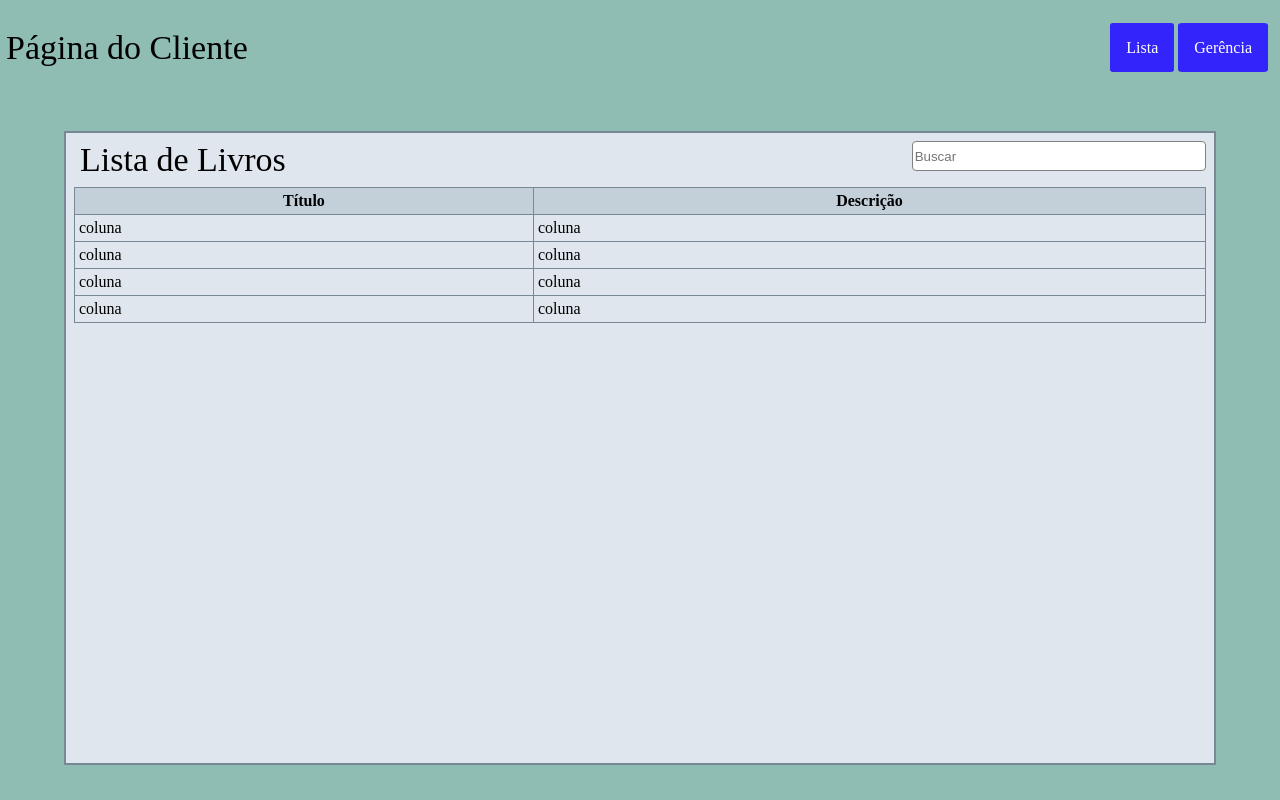
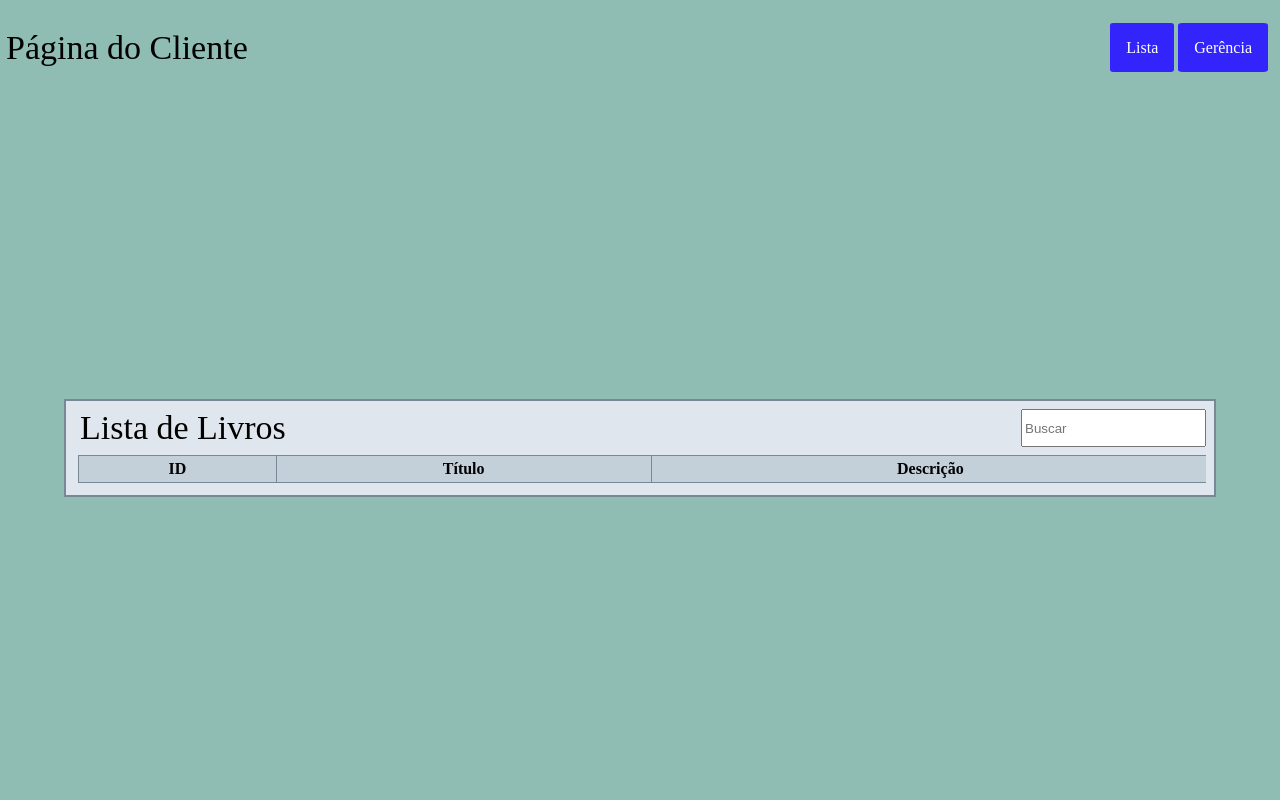
Before and after one commit to Kauhe25/projeto-pro-kauhe, a website built with Vite: page listagem.html in a window 1280 px wide. Built offline with nearby package versions, Linux system fonts and the light colour scheme; no server answers.

Commit message:
Ajustando scss da listagem

```diff
--- a/listagem.html
+++ b/listagem.html
@@ -19,39 +19,24 @@
     </header>
 
     <main id="principal">
-
       <div id="principal__formulario">
         <div id="principal__formulario__buscar">
           <p id="principal__formulario__buscar__titulo">Lista de Livros </p>
           <input type="text" placeholder="Buscar">
         </div>
-
-        <table id="tabelaLivros">
+        <div id="principal__formulario__lista">
+          <table id="principal__formulario__lista__tabelaLivros">
             <thead>
               <tr>
+                <th>ID</th>
                 <th>Título</th>
                 <th>Descrição</th>
               </tr>
             </thead>
               <tbody id="tabelaLivros__tbody">
-              <tr>
-                <td>coluna</td>
-                <td>coluna</td>
-              </tr>
-              <tr>
-                <td>coluna</td>
-                <td>coluna</td>
-              </tr>
-              <tr>
-                <td>coluna</td>
-                <td>coluna</td>
-              </tr>
-              <tr>
-                <td>coluna</td>
-                <td>coluna</td>
-              </tr>
               </tbody>
           </table>
+        </div>
       </div>
     </main>
 
--- a/listagem.js
+++ b/listagem.js
@@ -5,9 +5,7 @@ const URL_API_CONSULTA_LIVROS = "https://api-aula.up.railway.app/livros";
 window.addEventListener("load", iniciarProcesso)
 
 async function iniciarProcesso() {
-
     const livros = await buscarLivros()
-
     construirTabelaComLivros(livros)
 }
 
@@ -18,18 +16,14 @@ async function buscarLivros() {
 }
 
 function construirTabelaComLivros(livros){
-
-    console.log(livros)
-    //pegar elemento da tabela
     const corpoTabela = document.getElementById("tabelaLivros__tbody");
-
     corpoTabela.innerHTML = "";
-
     livros.forEach(livro => {
         corpoTabela.innerHTML += `
         <tr>
+            <td>${livro.id}</td>
             <td>${livro.title}</td>
-            <td>${livro.descriprion}</td>
+            <td>${livro.description}</td>
         </tr>`
     });
 
--- a/livros.js
+++ b/livros.js
@@ -12,7 +12,6 @@ function criarTabelaLivros (livros) {
     let dadosTabela = '';
 
     for(let i = 0; i< livros.length; i++){
-
         dadosTabela +=
         `<tr>
             <td>${livros[i].title}</td>
--- a/src/assets/scss/listagem.scss
+++ b/src/assets/scss/listagem.scss
@@ -48,13 +48,23 @@
     border: solid 2px #788895;
     background-color: #dfe6ed;
     width: 90%;
-    height: 90%;
+    max-height: 90%;
     box-sizing: border-box;
     display: flex;
     flex-direction: column;
     align-items: center;
     padding: 8px;
     gap: 4px;
+
+    &__lista{
+      width: 100%;
+      overflow: auto;
+
+      &__tabelaLivros{
+        height: 100%;
+        overflow: auto;
+      }
+    }
 
     &__buscar {
         width: 100%;
@@ -65,33 +75,5 @@
             width: 85%;
         }
     }
-
-    input {
-      width: 30%;
-      height: 30px;
-      box-sizing: border-box;
-      border: solid 0.1px gray;
-      border-radius: 4px;
-      display: inline;
-    }
-
-    button {
-      width: 100%;
-      border: solid 0.1px gray;
-      border-radius: 4px;
-      padding: 5px;
-    }
-
-    span {
-      background-color: aqua;
-      display: block;
-      width: 100%;
-      text-align: center;
-      border: solid 0.1px gray;
-      border-radius: 4px;
-      padding-top: 4px;
-      padding-bottom: 4px;
-      display: none;
-    }
   }
 }
```
Lines whose indentation alone changed are shown as unchanged.
